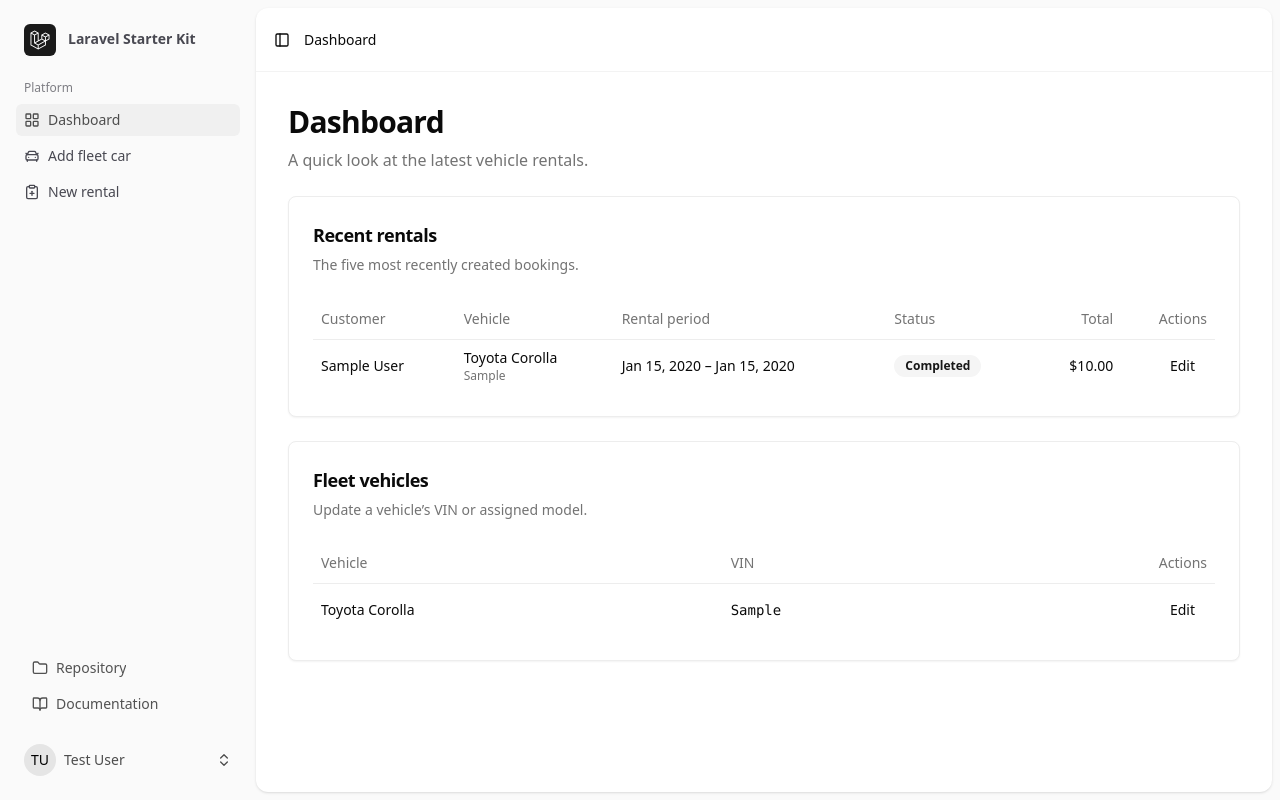
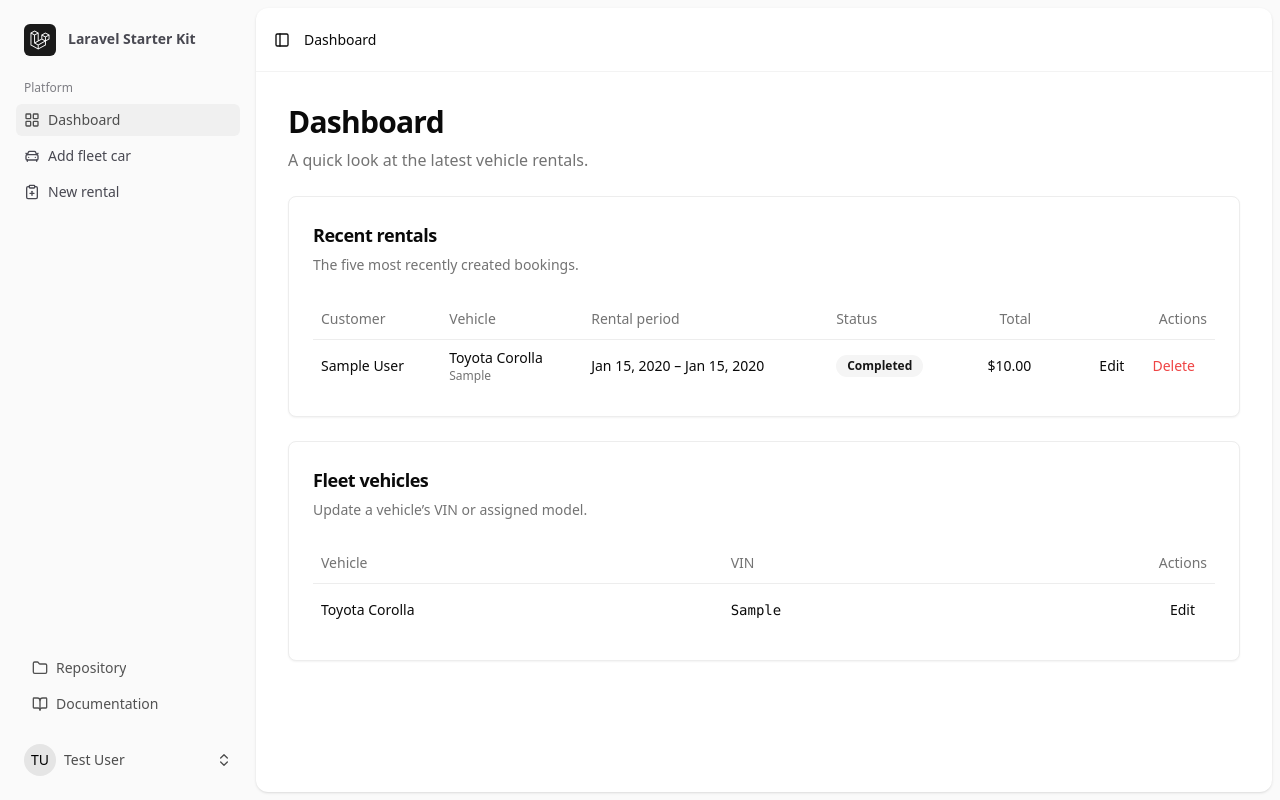
Before and after one commit to c20246109ella-del/Car-Rental-Agency-Vehicle-Booking-System-Ella, a Laravel app: page /dashboard in a window 1280 px wide. Run offline with Laravel 12, Linux system fonts and the light colour scheme; a user stored in the database is signed in; data comes from the database, SQL or seed files in the repository; tables that the repository leaves empty hold one stand-in row (values such as "Sample post"); style sheets or scripts are compiled from the project's sources; some libraries are stand-ins or nearby versions; some web fonts are replaced.

Commit message:
for cloning purposes

```diff
--- a/app/Http/Controllers/CustomerController.php
+++ b/app/Http/Controllers/CustomerController.php
@@ -2,6 +2,7 @@
 
 namespace App\Http\Controllers;
 
+use App\Http\Controllers\Controller;
 use App\Http\Requests\StoreCustomerRequest;
 use App\Services\CarRentalService;
 use Illuminate\Http\JsonResponse;
--- a/resources/js/lib/submit-json-form.ts
+++ b/resources/js/lib/submit-json-form.ts
@@ -17,7 +17,7 @@ export class ApiFormError extends Error {
 export async function submitJsonForm<TData = unknown>(
     url: string,
     data: Record<string, string>,
-    method: 'POST' | 'PUT' = 'POST',
+    method: 'POST' | 'PUT' | 'DELETE' = 'POST',
 ): Promise<ApiResponse<TData>> {
     const csrfToken = document.querySelector<HTMLMetaElement>('meta[name="csrf-token"]')?.content;
 
--- a/resources/js/pages/dashboard.tsx
+++ b/resources/js/pages/dashboard.tsx
@@ -80,6 +80,9 @@ export default function Dashboard({
     today: string;
 }) {
     const [editingRental, setEditingRental] = useState<RecentRental | null>(null);
+    const [deletingRental, setDeletingRental] = useState<RecentRental | null>(null);
+    const [deleteRentalError, setDeleteRentalError] = useState('');
+    const [deleteRentalProcessing, setDeleteRentalProcessing] = useState(false);
     const [form, setForm] = useState<RentalEditForm>({ fleetCarId: '', startDate: '', endDate: '' });
     const [errors, setErrors] = useState<Record<string, string>>({});
     const [formError, setFormError] = useState('');
@@ -146,6 +149,22 @@ export default function Dashboard({
             }
         } finally {
             setProcessing(false);
+        }
+    }
+
+    async function deleteRental() {
+        if (!deletingRental) return;
+
+        setDeleteRentalError('');
+        setDeleteRentalProcessing(true);
+        try {
+            await submitJsonForm(route('rentals.destroy', deletingRental.id), {}, 'DELETE');
+            setDeletingRental(null);
+            router.reload({ only: ['recentRentals'] });
+        } catch (error) {
+            setDeleteRentalError(error instanceof Error ? error.message : 'Unable to delete the rental. Please try again.');
+        } finally {
+            setDeleteRentalProcessing(false);
         }
     }
 
@@ -239,10 +258,24 @@ export default function Dashboard({
                                             </TableCell>
                                             <TableCell className="text-right font-medium">{formatCurrency(rental.totalCost)}</TableCell>
                                             <TableCell className="text-right">
-                                                <Button variant="ghost" size="sm" onClick={() => openEditor(rental)}>
-                                                    Edit
-                                                    <span className="sr-only"> rental for {rental.customerName}</span>
-                                                </Button>
+                                                <div className="flex justify-end gap-1">
+                                                    <Button variant="ghost" size="sm" onClick={() => openEditor(rental)}>
+                                                        Edit
+                                                        <span className="sr-only"> rental for {rental.customerName}</span>
+                                                    </Button>
+                                                    <Button
+                                                        variant="ghost"
+                                                        size="sm"
+                                                        className="text-destructive hover:text-destructive"
+                                                        onClick={() => {
+                                                            setDeletingRental(rental);
+                                                            setDeleteRentalError('');
+                                                        }}
+                                                    >
+                                                        Delete
+                                                        <span className="sr-only"> rental for {rental.customerName}</span>
+                                                    </Button>
+                                                </div>
                                             </TableCell>
                                         </TableRow>
                                     ))}
@@ -356,6 +389,30 @@ export default function Dashboard({
                     )}
                 </DialogContent>
             </Dialog>
+            <Dialog open={deletingRental !== null} onOpenChange={(open) => !open && !deleteRentalProcessing && setDeletingRental(null)}>
+                <DialogContent>
+                    <DialogHeader>
+                        <DialogTitle>Delete rental?</DialogTitle>
+                        <DialogDescription>
+                            This will permanently delete the rental for {deletingRental?.customerName} and its associated payment records. This
+                            action cannot be undone.
+                        </DialogDescription>
+                    </DialogHeader>
+                    {deleteRentalError && (
+                        <p role="alert" className="text-destructive text-sm">
+                            {deleteRentalError}
+                        </p>
+                    )}
+                    <DialogFooter>
+                        <Button type="button" variant="outline" onClick={() => setDeletingRental(null)} disabled={deleteRentalProcessing}>
+                            Cancel
+                        </Button>
+                        <Button type="button" variant="destructive" onClick={deleteRental} disabled={deleteRentalProcessing}>
+                            {deleteRentalProcessing ? 'Deleting…' : 'Delete rental'}
+                        </Button>
+                    </DialogFooter>
+                </DialogContent>
+            </Dialog>
             <Dialog open={editingFleetCar !== null} onOpenChange={(open) => !open && setEditingFleetCar(null)}>
                 <DialogContent>
                     <DialogHeader>
--- a/routes/web.php
+++ b/routes/web.php
@@ -115,3 +115,6 @@ Route::post('/rentals', [RentalController::class, 'store'])
 
 Route::put('/rentals/{id}', [RentalController::class, 'update'])
     ->name('rentals.update');
+
+Route::delete('/rentals/{id}', [RentalController::class, 'destroy'])
+    ->name('rentals.destroy');
```
Also changed, not shown: app/Http/Controllers/RentalController.php (+11 -0 lines), tests/Feature/CarRentalWorkflowTest.php (+42 -0 lines).
